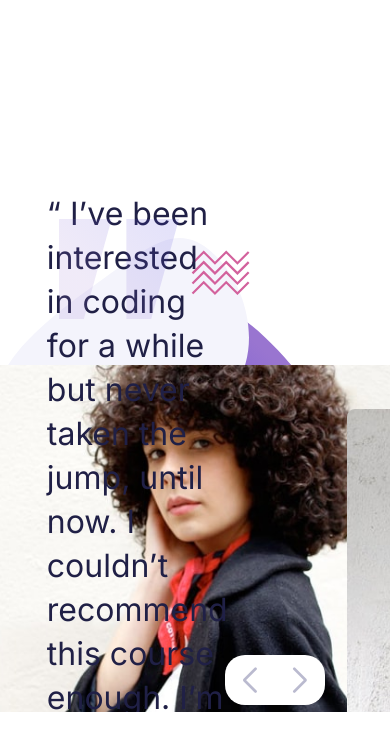
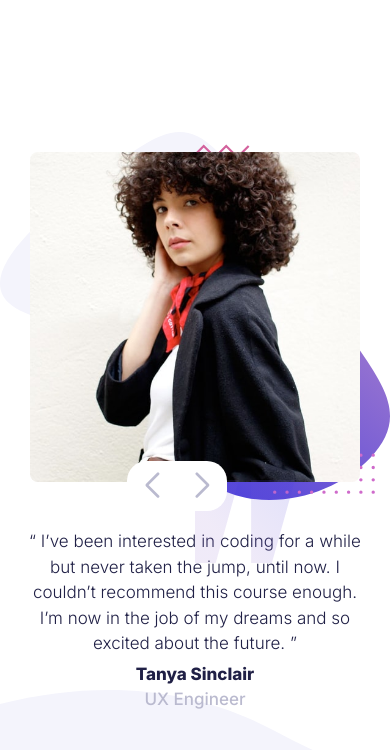
Before and after one commit to yagnik0/Coding-Bootcamp-Testimonial-Slider, a plain HTML site: page index.html in a window 390 px wide. Drawn offline with nearby package versions, Linux system fonts and the light colour scheme.

Commit message:
media queries added

```diff
--- a/index.html
+++ b/index.html
@@ -25,8 +25,6 @@
       <!-- Slider main container -->
       <div class="swiper">
         <!-- Additional required wrapper -->
-        <!-- Button navigation -->
-
         <div class="swiper-wrapper">
           <!-- Slides -->
           <div class="swiper-slide">
@@ -40,7 +38,7 @@
                 <p class="name">Tanya Sinclair</p>
                 <p class="occupation">UX Engineer</p>
               </div>
-              <img src="images/pattern-quotes.svg" alt="quotes" />
+              <img src="images/pattern-quotes.svg" alt="quotes" class="quote" />
             </div>
             <div class="img-content">
               <img src="images/image-tanya.jpg" alt="tanya" />
@@ -58,20 +56,19 @@
                 <p class="name">John Tarkpor</p>
                 <p class="occupation">Junior Front-end Developer</p>
               </div>
-              <img src="images/pattern-quotes.svg" alt="quotes" />
+              <img src="images/pattern-quotes.svg" alt="quotes" class="quote" />
             </div>
             <div class="img-content">
               <img src="images/image-john.jpg" alt="john" />
             </div>
           </div>
         </div>
-          <div class="buttons">
-            <div class="swiper-button-next"></div>
-            <div class="swiper-button-prev"></div>
-          </div>
+        <div class="buttons">
+          <div class="swiper-button-next"></div>
+          <div class="swiper-button-prev"></div>
+        </div>
       </div>
     </div>
-
     <script src="https://cdn.jsdelivr.net/npm/swiper@11/swiper-bundle.min.js"></script>
   </body>
 </html>
--- a/script.js
+++ b/script.js
@@ -10,8 +10,6 @@ const swiper = new Swiper(".swiper", {
     },
 });
 
-const nextSlide = document.querySelector(".swiper-button-next");
-const prevSlide = document.querySelector(".swiper-button-prev");
 
 document.addEventListener("keydown", (e) => {
     if (e.key === "ArrowLeft") {
--- a/style.css
+++ b/style.css
@@ -21,6 +21,11 @@ body {
   align-items: center;
   min-height: 100vh;
   width: 100%;
+  position: relative;
+  background-image: url(images/pattern-curve.svg);
+  background-position: left bottom;
+  background-repeat: no-repeat;
+  bottom: 0%;
 }
 
 .swiper {
@@ -43,14 +48,15 @@ body {
 
 .content {
   font-size: 3.2rem;
+  font-weight: 300;
   line-height: 44px;
   color: var(--darkblue);
   padding-left: 6rem;
-  z-index: 1;
-  margin-top: 6rem;
+  z-index: 999;
+  margin-top: 8rem;
 }
 
-.content img {
+.content .quote {
   position: absolute;
   top: 15%;
   left: 15%;
@@ -111,3 +117,61 @@ body {
 .swiper-button-next {
   border-radius: 0rem 2rem 2rem 0;
 }
+
+/* Media Queries */
+
+@media (max-width: 35em) {
+  .swiper-wrapper {
+    max-width: 40rem;
+  }
+
+  .swiper-slide {
+    grid-template-columns: 1fr;
+    padding: 2rem;
+    background-position: top;
+  }
+
+  .img-content {
+    grid-row: 1;
+    text-align: center;
+    padding-right: 0;
+  }
+
+  .img-content img {
+    width: 330px;
+    height: 330px;
+  }
+
+  .content {
+    font-size: 1.7rem;
+    text-align: center;
+    line-height: 1.5;
+    margin-top: 4.5rem;
+    padding-left: 0;
+  }
+
+  .name-flex {
+    flex-direction: column;
+  }
+
+  .container .buttons {
+    top: 27%;
+    left: 30%;
+  }
+
+  .name-flex {
+    margin-top: 0.5rem;
+    gap: 0;
+  }
+
+  .name-flex .name,
+  .name-flex .occupation {
+    font-size: 1.7rem;
+  }
+
+  .content .quote {
+    top: 60%;
+    left: 50%;
+    width: 100px;
+  }
+}
```
